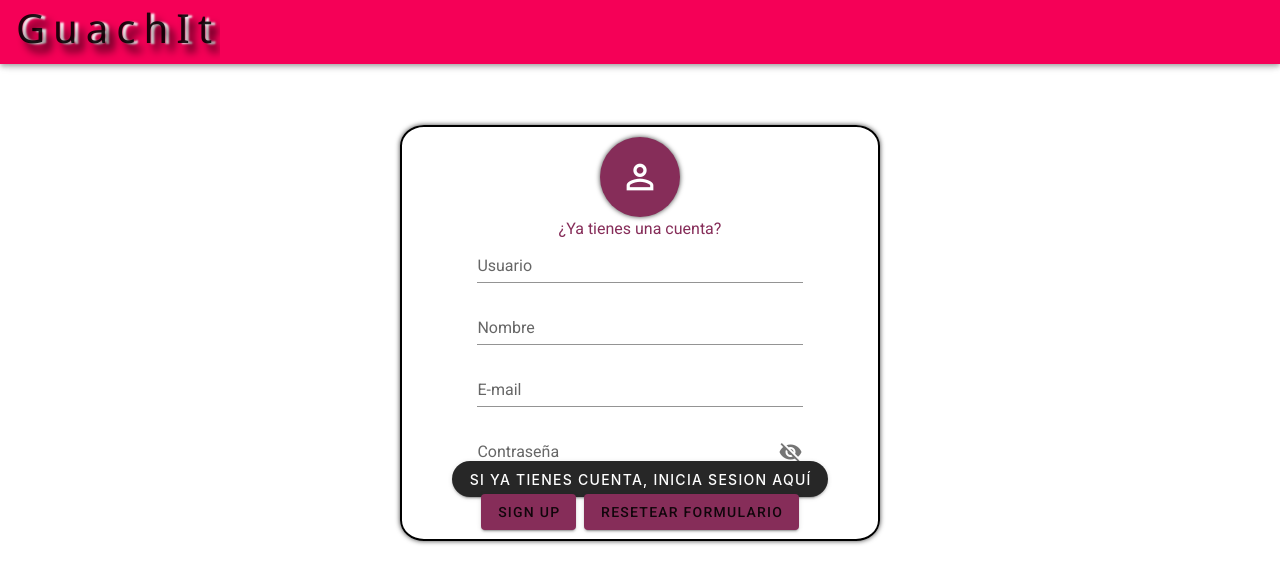
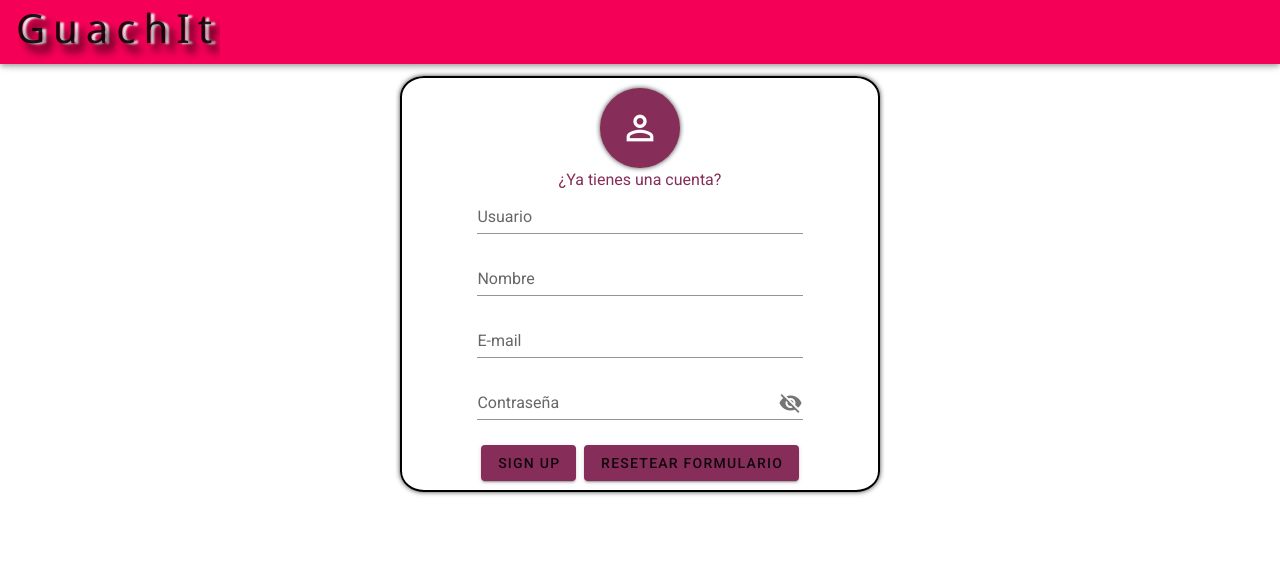
Before and after one commit to alu0101046853/SyTW_Equipo10, a Vue app in the folder client/: page /signup in a window 1280 px wide. Shown: the top 584 px of the page. Built offline with nearby package versions, Linux system fonts and the light colour scheme; what @braid/vue-formulate would draw is missing.

Commit message:
src/views/Signup.vue
cambiada la vista porque se cambio el componente

```diff
--- a/client/src/views/Signup.vue
+++ b/client/src/views/Signup.vue
@@ -1,15 +1,8 @@
 <template>
-  <v-container fill-height class="flex-column mt-5" border>
+  <v-container class="container" >
     <register-form></register-form>
-    <router-link to='/login' class="link mt-3">
-    <v-btn
-      rounded
-      dark
-    >
-      Si ya tienes Cuenta, Inicia sesion Aquí
-    </v-btn>
-    </router-link>
   </v-container>
+
 </template>
 
 <script>
@@ -25,7 +18,9 @@ export default {
 
 <style scoped>
 .container {
-  max-width: 45rem;
-  max-height: 50rem;
+  display: flex;
+  justify-content: center;
+  align-items: center;
+
 }
 </style>
```
